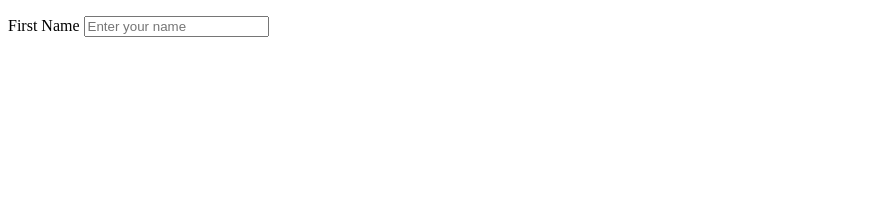
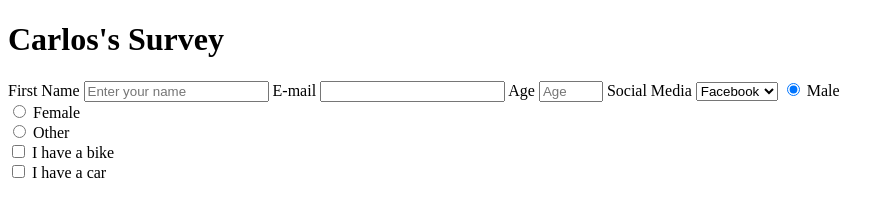
Before and after one commit to carlosaqf/freeCodeCampProjects, a plain HTML site: page responsiveWebDesign/surveyForm/index.html in a window 1280 px wide. Shown: the whole page, without its empty margins (0-894 px from the left). Drawn offline with Linux system fonts and the light colour scheme.

Commit message:
Added additional user story requirements

```diff
--- a/responsiveWebDesign/surveyForm/index.html
+++ b/responsiveWebDesign/surveyForm/index.html
@@ -10,11 +10,48 @@
 
 <body>
     <main>
+        <h1 id="title">Carlos's Survey</h1>
         <div id="container">
             <p id="description"></p>
             <form action="#" id="survey-form">
-                <label for="name">First Name</label>
-                <input type="text" id="name" name="full-name" placeholder="Enter your name" required>
+
+                <label for="name" id="name-label">First Name</label>
+                <input type="text" id="name" name="name" placeholder="Enter your name" required>
+
+                <label for="email" id="email-label">E-mail</label>
+                <input type="text" id="email" name="email" placeholer="Enter your e-mail" required>
+
+                <label for="age" id="number-label">Age</label>
+                <input type="number" id="number" name="age" placeholder="Age" min="1" max="110" required>
+
+                <!-- dropdown -->
+                <label for="social-media" id="dropdown-label">Social Media</label>
+                <select name="social-media" id="dropdown">
+                    <option value="facebook">Facebook</option>
+                    <option value="snapchat">Snapchat</option>
+                    <option value="instagram">Instagram</option>
+                    <option value="twitter">Twitter</option>
+
+                </select>
+                <!-- radio buttons -->
+                <form>
+                        <input type="radio" name="gender" value="male" checked> Male<br>
+                        <input type="radio" name="gender" value="female"> Female<br>
+                        <input type="radio" name="gender" value="other"> Other
+                </form>
+
+                <!-- checkboxes -->
+                <form>
+                        <input type="checkbox" name="vehicle1" value="Bike"> I have a bike<br>
+                        <input type="checkbox" name="vehicle2" value="Car"> I have a car
+                </form>
+
+                <!-- textarea -->
+
+                <!-- submit button -->
+
+
+
 
             </form>
         </div>
@@ -22,3 +59,22 @@
 
 </body>
 </html>
+
+<!--
+    User Story #1: I can see a title with id="title" in H1 sized text.
+User Story #2: I can see a short explanation with id="description" in P sized text.
+User Story #3: I can see a form with id="survey-form".
+User Story #4: Inside the form element, I am required to enter my name in a field with id="name".
+User Story #5: Inside the form element, I am required to enter an email in a field with id="email".
+User Story #6: If I enter an email that is not formatted correctly, I will see an HTML5 validation error.
+User Story #7: Inside the form, I can enter a number in a field with id="number".
+User Story #8: If I enter non-numbers in the number input, I will see an HTML5 validation error.
+User Story #9: If I enter numbers outside the range of the number input, which are defined by the min and max attributes, I will see an HTML5 validation error.
+User Story #10: For the name, email, and number input fields inside the form I can see corresponding labels that describe the purpose of each field with the following ids: id="name-label", id="email-label", and id="number-label".
+User Story #11: For the name, email, and number input fields, I can see placeholder text that gives me a description or instructions for each field.
+User Story #12: Inside the form element, I can select an option from a dropdown that has a corresponding id="dropdown".
+User Story #13: Inside the form element, I can select a field from one or more groups of radio buttons. Each group should be grouped using the name attribute.
+User Story #14: Inside the form element, I can select several fields from a series of checkboxes, each of which must have a value attribute.
+User Story #15: Inside the form element, I am presented with a textarea at the end for additional comments.
+User Story #16: Inside the form element, I am presented with a button with id="submit" to submit all my inputs.
+-->
```
